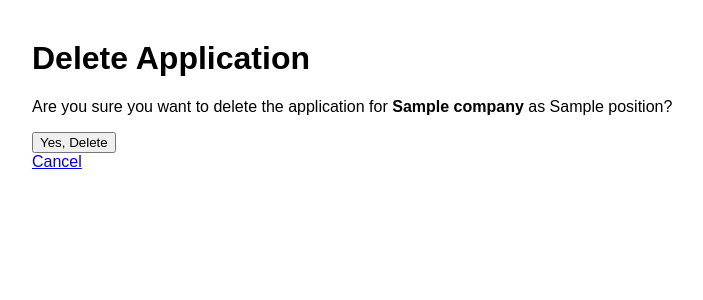
After one commit to UniChen03/job_application_tracker, a Flask app: template templates/delete.html in a window 1280 px wide. The commit adds this page. Shown: the top 300 px of the page, without its empty margins (158-861 px from the left). Run offline with Flask 3, Linux system fonts and the light colour scheme; the template is opened without the code that fills it: most values are stand-ins (such as "Sample title", 1, 10 or a date in 2020).

Commit message:
Add delete confirmation

```diff
--- a/app.py
+++ b/app.py
@@ -85,22 +85,42 @@ def add_application():
     return redirect(url_for("index"))
 
 
-@app.route("/applications/<int:application_id>/delete", methods=["POST"])
+@app.route("/applications/<int:application_id>/delete", methods=["GET", "POST"])
 def delete_application(application_id):
     connection = get_db_connection()
 
-    connection.execute(
+    application = connection.execute(
         """
-        DELETE FROM applications
+        SELECT id, company, position
+        FROM applications
         WHERE id = ?
         """,
         (application_id,),
-    )
-    connection.commit()
+    ).fetchone()
+
     connection.close()
 
-    return redirect(url_for("index"))
+    if application is None:
+        return "Application not found.", 404
 
+    if request.method == "POST":
+        connection = get_db_connection()
+        connection.execute(
+            """
+            DELETE FROM applications
+            WHERE id = ?
+            """,
+            (application_id,),
+        )
+        connection.commit()
+        connection.close()
+
+        return redirect(url_for("index"))
+
+    return render_template(
+        "delete.html",
+        application=application,
+    )
 
 
 @app.route("/applications/<int:application_id>/edit", methods=["GET", "POST"])
--- /dev/null
+++ b/templates/delete.html
@@ -0,0 +1,29 @@
+<!DOCTYPE html>
+<html lang="en">
+<head>
+    <meta charset="UTF-8">
+    <title>Delete Application</title>
+    <link
+        rel="stylesheet"
+        href="{{ url_for('static', filename='style.css') }}"
+    >
+</head>
+<body>
+    <h1>Delete Application</h1>
+
+    <p>
+        Are you sure you want to delete the application for
+        <strong>{{ application.company }}</strong>
+        as {{ application.position }}?
+    </p>
+
+    <form
+        action="{{ url_for('delete_application', application_id=application.id) }}"
+        method="post"
+    >
+        <button type="submit">Yes, Delete</button>
+    </form>
+
+    <a href="{{ url_for('index') }}">Cancel</a>
+</body>
+</html>
```
Also changed, not shown: templates/index.html (+4 -6 lines).
